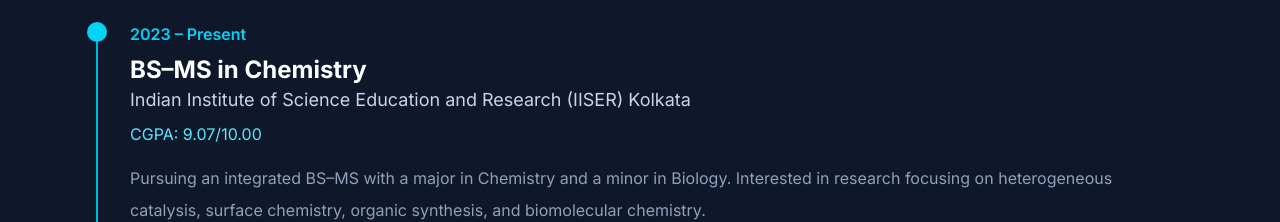
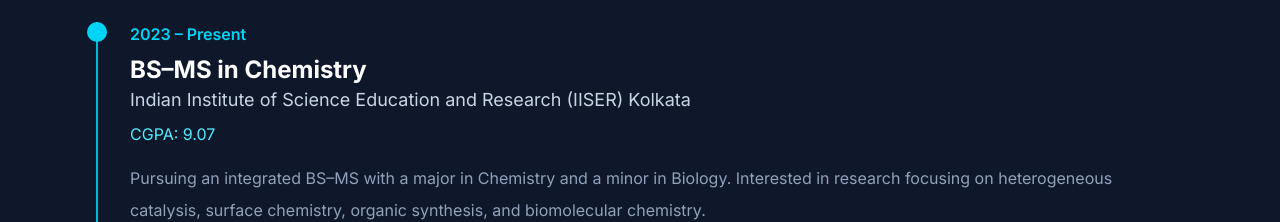
Before and after one commit to Rupak-723/rupak-portfolio, a Next.js app: page / in a window 1280 px wide. Shown: the part 2240-2462 px from the top of the page. Built offline with nearby package versions, Linux system fonts and the light colour scheme.

Commit message:
Update grade format in education data

```diff
--- a/data/education.ts
+++ b/data/education.ts
@@ -4,7 +4,7 @@
     degree: "BS–MS in Chemistry",
     institute:
       "Indian Institute of Science Education and Research (IISER) Kolkata",
-    grade: "CGPA: 9.07/10.00",
+    grade: "CGPA: 9.07",
     description:
       "Pursuing an integrated BS–MS with a major in Chemistry and a minor in Biology. Interested in research focusing on heterogeneous catalysis, surface chemistry, organic synthesis, and biomolecular chemistry.",
   },
```
